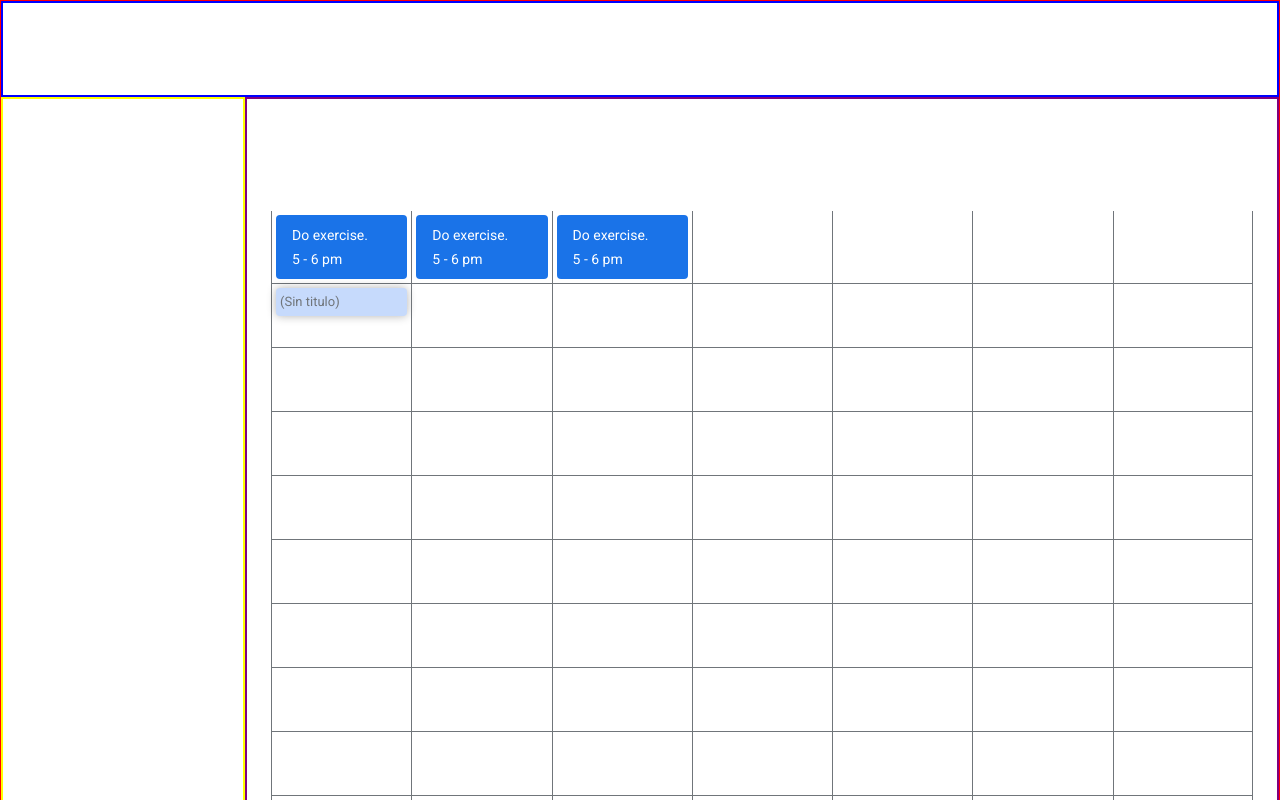
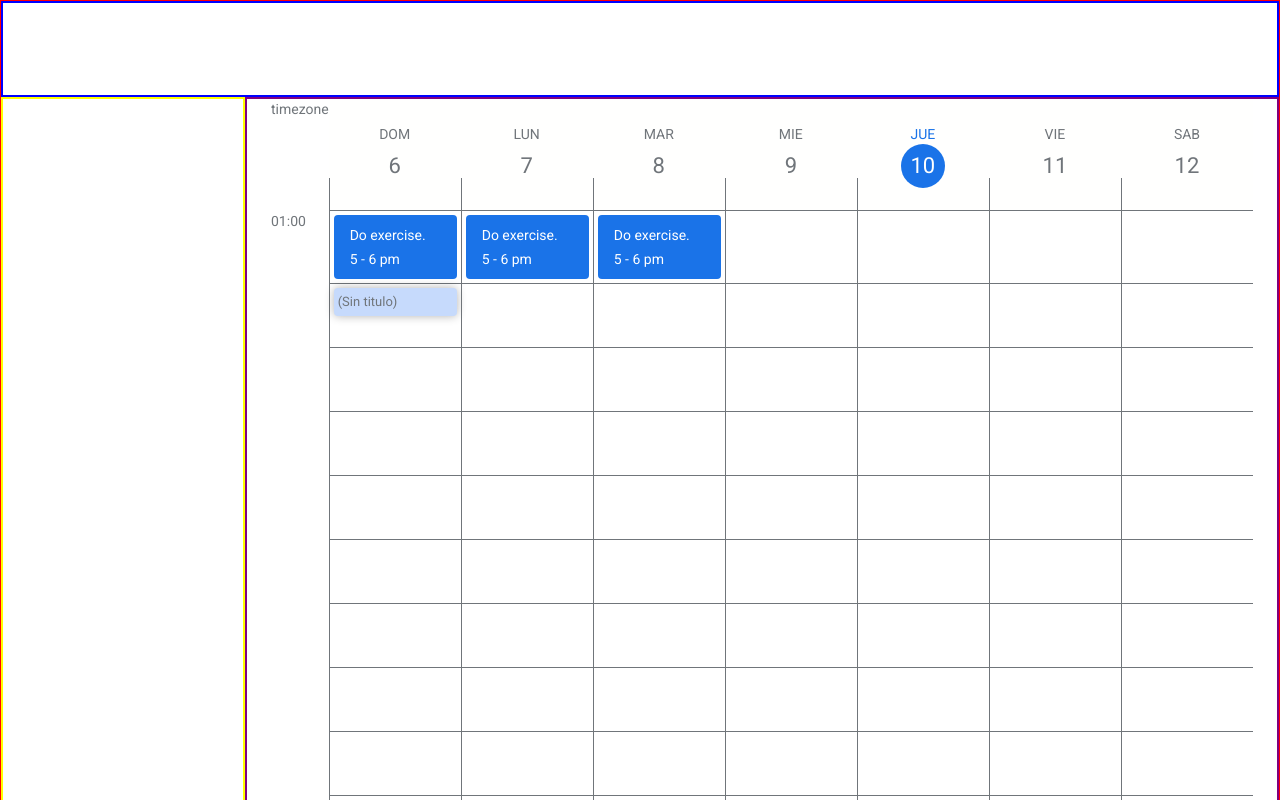
Before and after one commit to DavidMarioLC/WebApplication-Calendario, a plain HTML site: page index.html in a window 1280 px wide. Shown: the top 800 px of the page. Drawn offline with Linux system fonts and the light colour scheme.

Commit message:
add cabezera fecha

```diff
--- /dev/null
+++ b/css/calendar-day.css
@@ -0,0 +1,57 @@
+.calendarDay {
+  display: flex;
+  justify-content: center;
+  flex-direction: column;
+  text-align: center;
+  margin: 0;
+
+  position: sticky;
+  inset-block-start: 0;
+  border-block-end: 1px solid currentColor;
+  background: var(--white);
+}
+.calendarDay a {
+  text-decoration: none;
+  color: currentColor;
+  outline: none;
+}
+
+.calendarDay a:hover span:nth-of-type(2),
+.calendarDay a:focus span:nth-of-type(2) {
+  background: var(--gray10);
+}
+
+.calendarDay.is-selected a:hover span:nth-of-type(2),
+.calendarDay.is-selected a:focus span:nth-of-type(2) {
+  background: var(--blue30);
+}
+
+.calendarDay span:nth-of-type(1) {
+  font: var(--body1-regular);
+}
+
+.calendarDay span:nth-of-type(2) {
+  display: inline-block;
+  font: var(--subtitle-subtitle1);
+  line-height: 2.75rem;
+  inline-size: 2.75rem;
+  border-radius: 50%;
+}
+
+.calendarDay::before {
+  content: "";
+  position: absolute;
+  inline-size: 1px;
+  block-size: 2rem;
+  background: currentColor;
+  inset-block-end: 0;
+  inset-inline-start: 0;
+}
+
+.calendarDay.is-selected span:nth-of-type(1) {
+  color: var(--blue10);
+}
+.calendarDay.is-selected span:nth-of-type(2) {
+  background: var(--blue10);
+  color: var(--white);
+}
--- a/css/calendar.css
+++ b/css/calendar.css
@@ -1,5 +1,6 @@
 @import "./task-cell.css";
 @import "./task.css";
+@import "./calendar-day.css";
 
 .calendar {
   color: var(--gray20);
--- a/css/task-cell.css
+++ b/css/task-cell.css
@@ -5,7 +5,7 @@
 }
 
 .taskCell:nth-child(8n) {
-  border-inline-end: 1px solid currentColor;
+  /* border-inline-end: 1px solid currentColor; */
 }
 
 .taskCell.is-active::before {
--- a/index.html
+++ b/index.html
@@ -20,18 +20,73 @@
       <div class="sidebar"></div>
       <main class="calendar">
         <div class="calendar-week">
-          <span></span>
-          <span></span>
-          <span></span>
-          <span></span>
-          <span></span>
-          <span></span>
-          <span></span>
-          <span></span>
+          <span>timezone</span>
+          <h2 class="calendarDay">
+            <a href="./calendar-by-day.html" aria-label="Domingo 06 de Junio">
+              <time datetime="06/06/2021">
+                <span>DOM</span><br />
+                <span>6</span>
+              </time>
+            </a>
+          </h2>
+
+          <h2 class="calendarDay">
+            <a href="./calendar-by-day.html" aria-label="Lunes 07 de Junio">
+              <time datetime="07/06/2021">
+                <span>LUN</span><br />
+                <span>7</span>
+              </time>
+            </a>
+          </h2>
+          <h2 class="calendarDay">
+            <a href="./calendar-by-day.html" aria-label="Martes 08 de Junio">
+              <time datetime="08/06/2021">
+                <span>MAR</span><br />
+                <span>8</span>
+              </time>
+            </a>
+          </h2>
+          <h2 class="calendarDay">
+            <a href="./calendar-by-day.html" aria-label="Miercoles 09 de Junio">
+              <time datetime="06/06/2021">
+                <span>MIE</span><br />
+                <span>9</span>
+              </time>
+            </a>
+          </h2>
+          <h2 class="calendarDay is-selected">
+            <a href="./calendar-by-day.html" aria-label="Jueves 10 de Junio">
+              <time datetime="10/06/2021">
+                <span>JUE</span><br />
+                <span>10</span>
+              </time>
+            </a>
+          </h2>
+          <h2 class="calendarDay">
+            <a href="./calendar-by-day.html" aria-label="Viernes 11 de Junio">
+              <time datetime="06/06/2021">
+                <span>VIE</span><br />
+                <span>11</span>
+              </time>
+            </a>
+          </h2>
+          <h2 class="calendarDay">
+            <a href="./calendar-by-day.html" aria-label="Sabado 12 de Junio">
+              <time datetime="12/06/2021">
+                <span>SAB</span><br />
+                <span>12</span>
+              </time>
+            </a>
+          </h2>
           <!-- row -->
-          <span></span>
+          <span>01:00</span>
+
           <div class="taskCell">
-            <div class="task" aria-label="de 17:00 a 18:00, do exercise">
+            <div
+              class="task"
+              tabindex="0"
+              aria-label="de 17:00 a 18:00, do exercise"
+            >
               <p>Do exercise.</p>
               <p>
                 <time datetime="17:00">5</time> -
@@ -40,7 +95,11 @@
             </div>
           </div>
           <div class="taskCell">
-            <div class="task" aria-label="de 17:00 a 18:00, do exercise">
+            <div
+              class="task"
+              tabindex="0"
+              aria-label="de 17:00 a 18:00, do exercise"
+            >
               <p>Do exercise.</p>
               <p>
                 <time datetime="17:00">5</time> -
@@ -49,7 +108,11 @@
             </div>
           </div>
           <div class="taskCell">
-            <div class="task" aria-label="de 17:00 a 18:00, do exercise">
+            <div
+              class="task"
+              tabindex="0"
+              aria-label="de 17:00 a 18:00, do exercise"
+            >
               <p>Do exercise.</p>
               <p>
                 <time datetime="17:00">5</time> -
```
